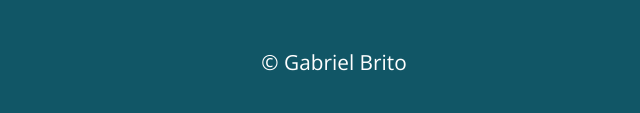
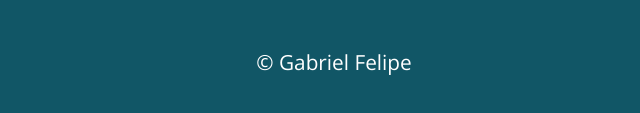
Before and after one commit to Gaabrito/Calculadora-IMC, a plain HTML site: page index.html in a window 1280 px wide. Shown: the part 493-606 px from the top of the page, 306-946 px from the left. Drawn offline with nearby package versions, Linux system fonts and the light colour scheme.

Commit message:
Style: altera texto do footer

```diff
--- a/index.html
+++ b/index.html
@@ -24,7 +24,7 @@
     <div id="resultado"></div>
   </section>
   <footer>
-    <p>&copy; Gabriel Brito</p>
+    <p>&copy; Gabriel Felipe</p>
   </footer>
   <script src="./assets/js/main.js"></script>
 </body>
```
